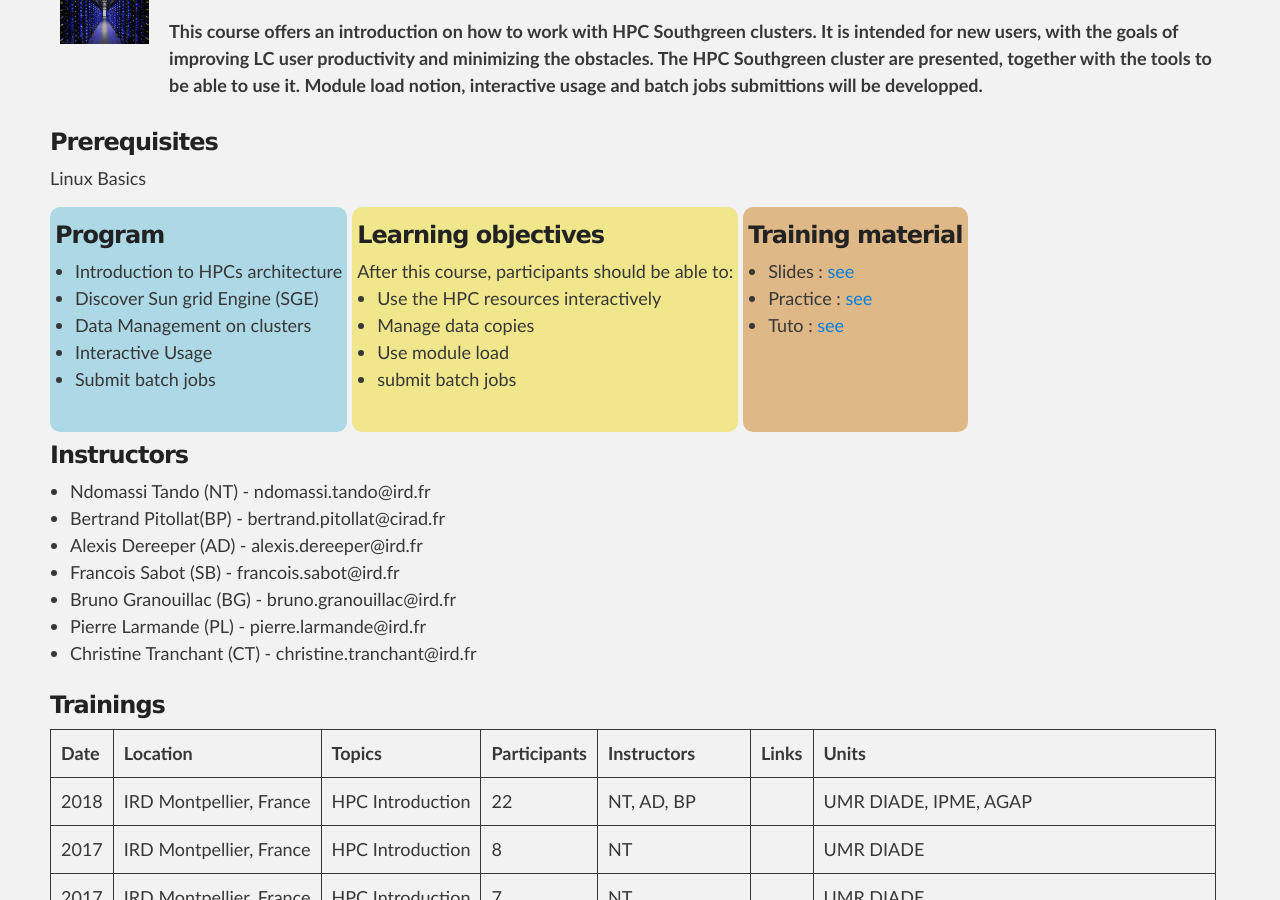
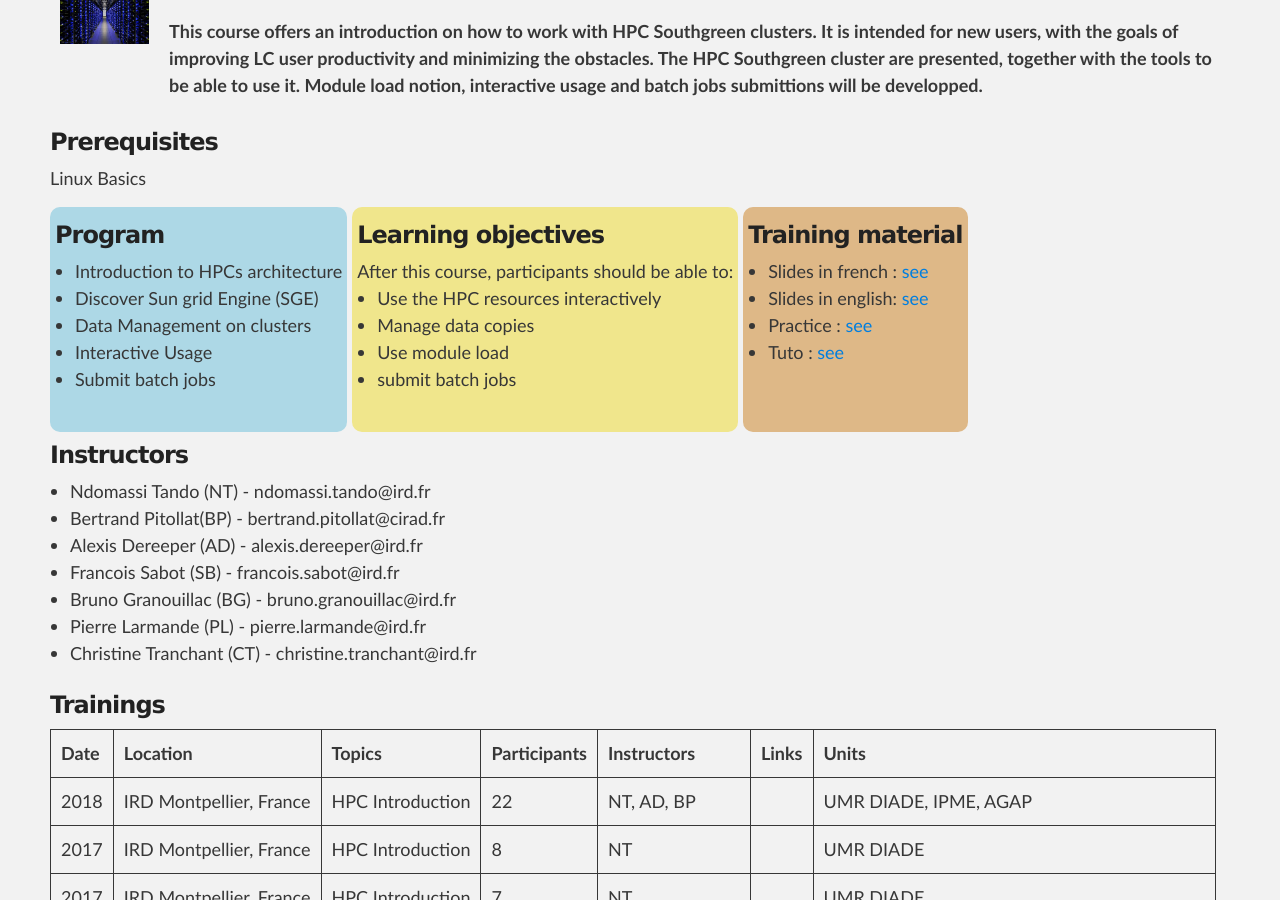
Before and after one commit to SouthGreenPlatform/trainings, a Jekyll site: the page built from _pages/HPC.md, in a window 1280 px wide and 900 px high, scrolled down 354 px. Built offline with Jekyll 4.4.1, drawn with Linux system fonts in a browser that asks for light colours; nearby versions of some CDN libraries.

Commit message:
Update HPC.md
add the english version

```diff
--- a/_pages/HPC.md
+++ b/_pages/HPC.md
@@ -46,7 +46,8 @@
 <div id="colonne3">
 <h3>Training material</h3>
 <ul>
-<li>Slides : <a target="_blank" href="{{ site.url }}/files/hpc/HPC_french.pdf">see</a></li>
+<li>Slides in french : <a target="_blank" href="{{ site.url }}/files/hpc/HPC_french.pdf">see</a></li>
+<li>Slides in english: <a target="_blank" href="{{ site.url }}/files/hpc/HPC_en.pdf">see</a></li>
 <li>Practice : <a target="_blank" href="{{ site.url }}/hpc/hpcPractice">see</a> </li>
 <li>Tuto : <a target="_blank" href="{{ site.url }}/linux/linuxTuto">see</a> </li>
 </ul>
```
